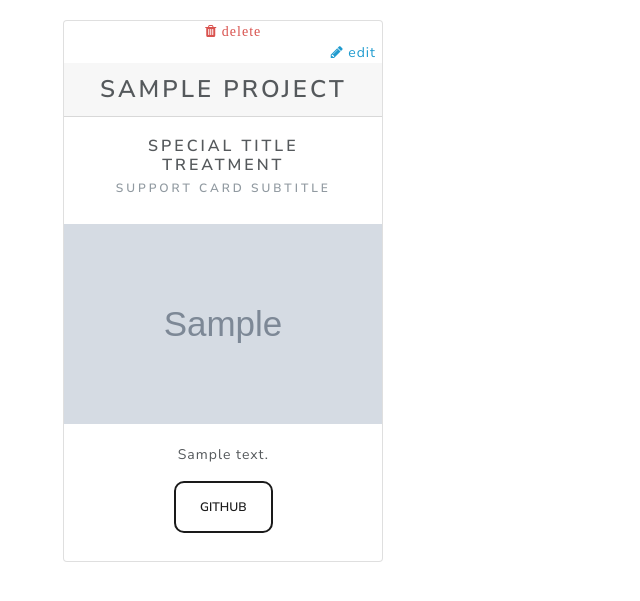
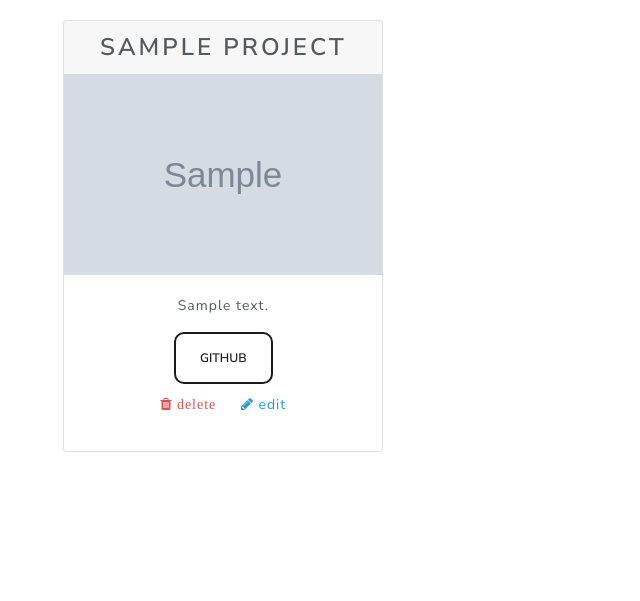
Before and after one commit to Abhishek5101/Projects-Bazaar, a Flask app: page / in a window 1280 px wide. Shown: the top 601 px of the page, without its empty margins (0-640 px from the left). Run offline with Flask 2, Linux system fonts and the light colour scheme; grey boxes marked "Sample" are stand-in pictures; a database or web service that is not in the repository returns one stand-in record (values such as "Sample title"); some libraries are stand-ins or nearby versions.

Commit message:
styled buttons

```diff
--- a/templates/home.html
+++ b/templates/home.html
@@ -5,17 +5,19 @@
 {% for project in projects %}
     <div class="col-sm-4" align="center" style="margin-top:20px;">
         <div class="card h-100 mb-3" style="max-width: 20rem;">
-          <a style="margin-left:20px;float:left;" class="text-danger" href="/delete/{{ project._id }}"><span class="fa fa-trash"> delete</span></a>
-          <a style="margin-left:260px;float:right;" class="text-info" href="/edit/{{ project._id }}"><span class="fa fa-pencil"></span> edit</a>
+
           <h3 class="card-header">{{ project.name }}</h3>
-          <div class="card-body">
-            <h5 class="card-title">Special title treatment</h5>
-            <h6 class="card-subtitle text-muted">Support card subtitle</h6>
-          </div>
+<!--          <div class="card-body">-->
+<!--            <h5 class="card-title">Special title treatment</h5>-->
+<!--            <h6 class="card-subtitle text-muted">Support card subtitle</h6>-->
+<!--          </div>-->
           <img style="height: 200px; width: 100%; display: block;" src="{{ project.img_url }}" alt="Card image">
           <div class="card-body">
             <p class="card-text">{{ project.description }}</p>
-            <button class="btn btn-outline-primary" style="border-radius:10px;" onclick="window.open('{{ project.githuburl }}')">GitHub</button>
+            <button class="btn btn-outline-primary" style="border-radius:10px; margin-bottom:10px;" onclick="window.open('{{ project.githuburl }}')">GitHub</button>
+            <br>
+            <a style="margin-right:10px" class="text-danger" href="/delete/{{ project._id }}"><span class="fa fa-trash"> delete</span></a>
+            <a style="margin-left:10px" class="text-info" href="/edit/{{ project._id }}"><span class="fa fa-pencil"></span> edit</a>
           </div>
         </div>
     </div>
```
